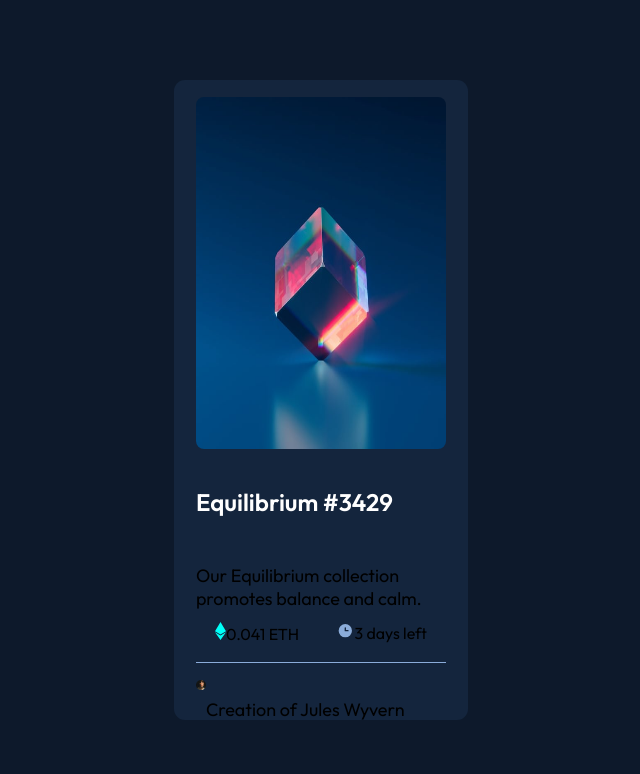
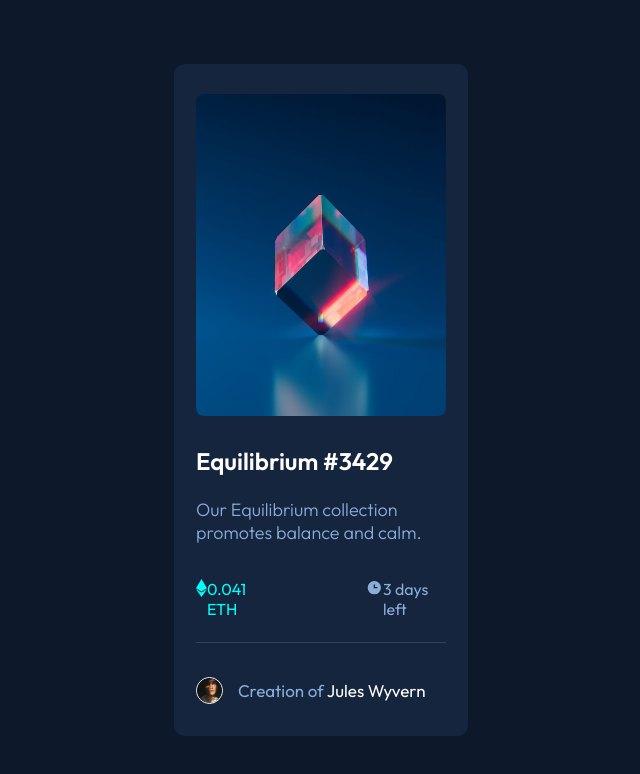
Before and after one commit to EliyahuBelay/Frontend-Mentor3, a plain HTML site: page index.html in a window 1280 px wide. Shown: the whole page, without its empty margins (319-959 px from the left). Drawn offline with Linux system fonts and the light colour scheme.

Commit message:
done edit css for big screen

```diff
--- a/index.html
+++ b/index.html
@@ -21,22 +21,22 @@
 
     <section class="card_container">
 
-      <img class="equilibrium" src="./images/image-equilibrium.jpg" alt="equilibrium">
+      <img class="equilibrium_pic" src="./images/image-equilibrium.jpg" alt="equilibrium">
 
       <h2 class="headline">Equilibrium #3429</h2>
 
       <p class="paragraph">Our Equilibrium collection promotes balance and calm.</p>
 
       <article class="numbers_container">
-        <span><img src="./images/icon-ethereum.svg" alt="ethereum"><span class="">0.041 ETH</span></span>
-        <span><img class="clock" src="./images/icon-clock.svg" alt="clock"><span>3 days left</span></span>
+        <span class="container_amount"><img class="ethereum_icon" src="./images/icon-ethereum.svg" alt="ethereum"><span class="text_near_ethereum_icon">0.041 ETH</span></span>
+        <span class="container_time"><img class="clock_icon" src="./images/icon-clock.svg" alt="clock"><span class="text_near_clock_icon">3 days left</span></span>
       </article>
 
       <div class="line"></div>
 
       <article class="avatar_and_info_container">
         <img class="avatar" src="./images/image-avatar.png" alt="avatar">
-        <p>Creation of Jules Wyvern</p>
+        <span class="text_near_avatar">Creation of<span class="name"> Jules Wyvern</span></span>
       </article>
 
     </section>
--- a/style.css
+++ b/style.css
@@ -9,82 +9,103 @@ body{
     background-color: hsl(217, 54%, 11%);
     display: grid;
     grid-template-columns: 23%;
-    grid-template-rows:80%;
+    grid-template-rows:84%;
     align-content: center;
     justify-content: center;
 }
+
 .card_container{
     background-color: hsl(216, 50%, 16%);
     border-radius: 11px;
-    /* display: grid; */
-    /* grid-template-rows: 55% 5.5% 5.5% 5.5% 1px 5.5%;  */
-    /* text-align: center; */
     display: flex;
     justify-content: center;
     justify-content: space-evenly;
     align-items: center;
     flex-direction: column;
 }
-.card_container .equilibrium{
+.card_container .equilibrium_pic{
     width: 85%;
-    height: 55%;
+    height: 48%;
     border-radius: 8px;
-    /* margin-right: 7.5%; */
-    /* margin-left: 7.5%; */
 }
 
 .headline{
-    height: 3.5%;
+    height: 3%;
     width: 85%;
     font-family: 'Outfit', sans-serif;
     color:hsl(0, 0%, 100%);
-    /* font-size: 18px; */
+    margin-top: 0;
 }
+
 .paragraph{
-    height: 3.5%;
+    height: 5%;
     width: 85%;
     font-size: 18px;
+    font-weight:lighter;
+    font-family: 'Outfit', sans-serif;
+    margin-top: -18px;
+    color: hsl(215, 51%, 70%);
+    color: hsl(215, 51%, 70%);
+}
+
+
+.numbers_container{
+    height: 5%;
+    width: 85%;
+    display: flex;
+    justify-content:space-between;
     font-family: 'Outfit', sans-serif;
 }
-.numbers_container{
-    height: 3.5%;
-    width: 85%;
+.numbers_container .container_amount , .numbers_container .container_time {
+    width: 32%;
     display: flex;
-    justify-content: space-around;
-    font-family: 'Outfit', sans-serif;
+    justify-content: space-between;
 }
-.numbers_container span img{
+.numbers_container .container_amount .ethereum_icon{
     /* margin-left: 2px; */
     width:11px;
     height:18px;
 }
-.numbers_container span .clock{
+.numbers_container .container_amount .text_near_ethereum_icon{
+    color: hsl(178, 100%, 50%);
+    display: inline;
+}
+.numbers_container .container_time .clock_icon{
     width: 17px;
     height: 17px;
 }
-/* .numbers_container div{
-    display: flex;
-} */
-.numbers_container img{
-    width:17px;
-    height:17px;
+.numbers_container .container_time .text_near_clock_icon{
+    color: hsl(215, 51%, 70%);
 }
+
+
 .line{
     width: 85%;
     height: 0.1%;
-    background-color: hsl(215, 51%, 70%);
-    /* border:solid 1px hsl(215, 51%, 70%);
-    border-radius: 1px; */
+    background-color: hsl(215, 32%, 27%);
 }
+
+
 .avatar_and_info_container{
-    height: 3.5%;
+    height: 5%;
     width: 85%;
     font-size: 18px;
     display: flex;
-    flex-direction: row;
     font-family: 'Outfit', sans-serif;
 }
 .avatar{
-    width: 10px;
-    height: 10px;
+    width: 25px;
+    height: 25px;
+    margin-top: 4px;
+    border: 1px solid hsl(0, 0%, 100%);
+    border-radius: 15px;
 }
+.avatar_and_info_container .text_near_avatar{
+    font-size: 17px;
+    color: hsl(215, 51%, 70%);
+    margin-left: 15px;
+    margin-top: 7px;
+}
+.avatar_and_info_container .text_near_avatar .name{
+    color: hsl(0, 0%, 100%);
+}
```
